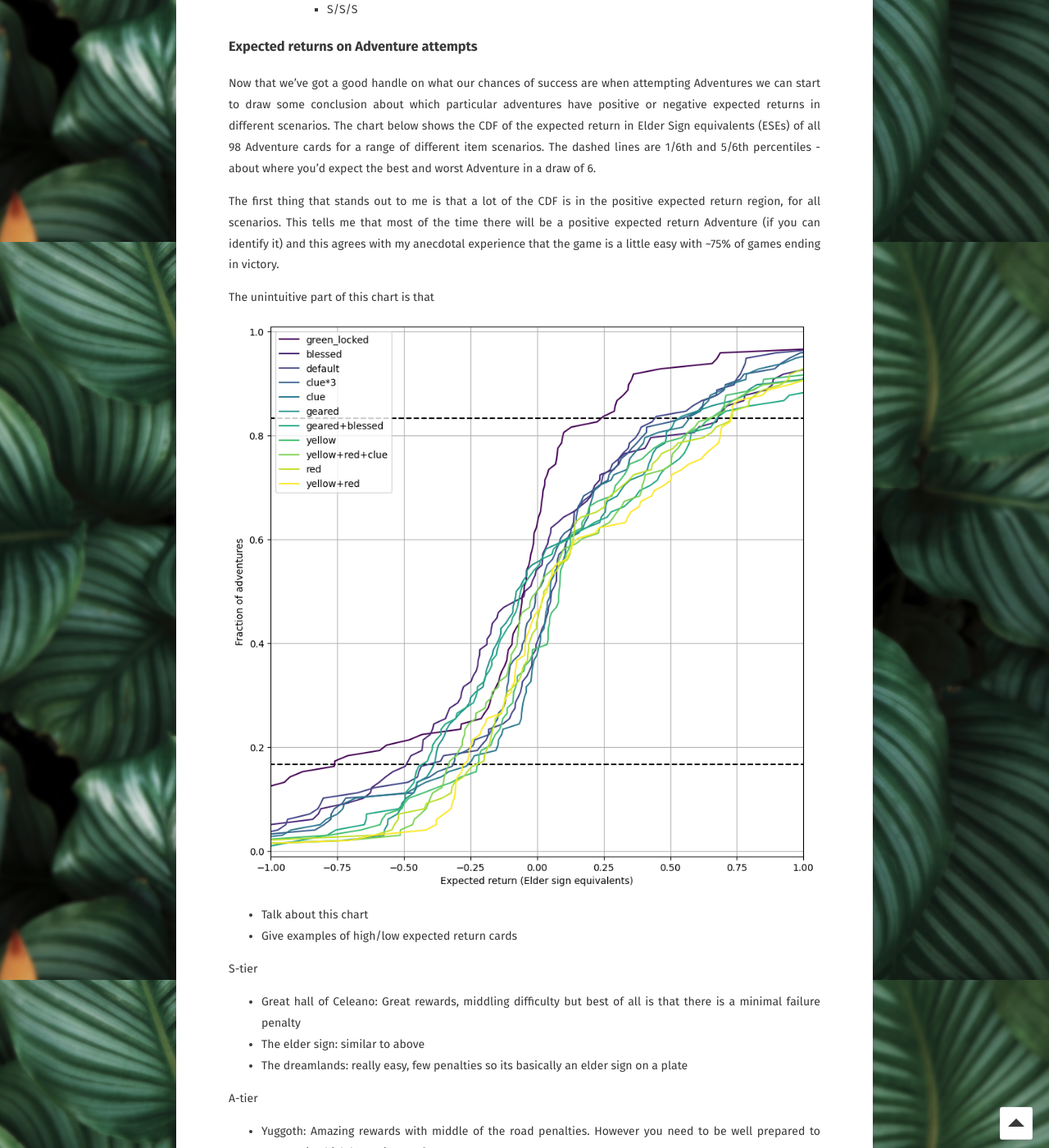
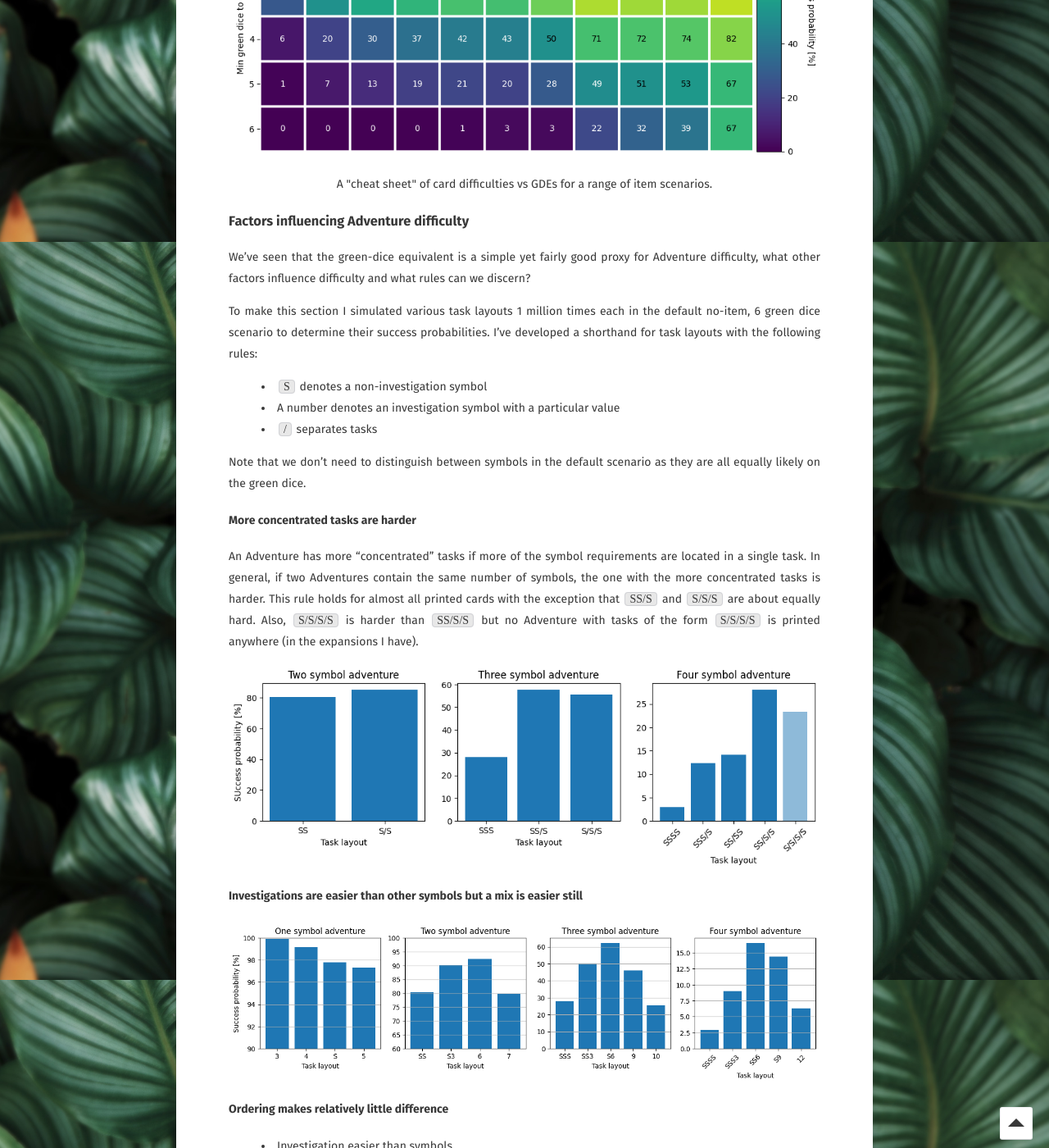
Before and after one commit to oscarknagg/oscarknagg.github.io, a Jekyll site: the page built from _posts/2021-04-02-elder-sign-monte-carlo.md, in a window 1280 px wide and 1400 px high, scrolled down 10505 px. Shown: the whole window at 82% size. Built offline with Jekyll 4.4.1, drawn with Linux system fonts in a browser that asks for light colours; some web fonts are replaced; some of the changed text lies outside the part shown.

Commit message:
Section on task concentration

````diff
--- a/_posts/2021-04-02-elder-sign-monte-carlo.md
+++ b/_posts/2021-04-02-elder-sign-monte-carlo.md
@@ -118,31 +118,31 @@ To help solidify this in your mind, here's an example of completing a task from
 If you're a programmer like me then it will help to see the algorithm for attempting an Adventure as pseudocode.
 
 <details>
-    <summary>Adventure attempt pseudocode.</summary>
+<summary>Adventure attempt pseudocode.</summary>
 
-    ```
-    def attempt_adventure(tasks, dice, clues)
-        while len(dice) > 0 and len(tasks) > 0:
-            dice_result: List[Symbol] = dice.roll()
-            matched_tasks: Dict[Task, Dice] = tasks.match(dice_result)
-            if len(matched_tasks) > 0:
-                completed_task, used_dice = select_task_to_complete(matched_tasks)
-                dice.remove(used_dice)
-                tasks.pop(completed_task)
-            else:
-                if clues > 0:
-                    # Clues let's
-                    clue_policy(dice)
-                    continue
+```
+def attempt_adventure(tasks, dice, clues)
+    while len(dice) > 0 and len(tasks) > 0:
+        dice_result: List[Symbol] = dice.roll()
+        matched_tasks: Dict[Task, Dice] = tasks.match(dice_result)
+        if len(matched_tasks) > 0:
+            completed_task, used_dice = select_task_to_complete(matched_tasks)
+            dice.remove(used_dice)
+            tasks.pop(completed_task)
+        else:
+            if clues > 0:
+                # Clues let's
+                clue_policy(dice)
+                continue
 
-                focus_policy(dice)
-                dice.pop()  # Remove one dice
+            focus_policy(dice)
+            dice.pop()  # Remove one dice
 
-            if len(tasks) == 0:
-                return SUCCESS
-            else:
-                return FAILURE
-    ```
+        if len(tasks) == 0:
+            return SUCCESS
+        else:
+            return FAILURE
+```
 
 </details>
 
@@ -309,22 +309,63 @@ mostly Investigation symbols which can be matched in multiple ways.
 
 <center>A "cheat sheet" of card difficulties vs GDEs for a range of item scenarios.</center>
 
-### Influencing factors
+### Factors influencing Adventure difficulty
 
-- Concentration of symbols
-    - Do some "theoretical" simulations on dummy tasks
-        - SS vs S/S
-        - SSS vs SS/S vs S/S/S
-        - SSSS vs SSS/S vs SS/SS vs SS/S/S
+We've seen that the green-dice equivalent is a simple yet fairly good proxy for Adventure difficulty,
+what other factors influence difficulty and what rules can we discern?
+
+To make this section I simulated various task layouts 1 million times each in the default no-item, 6 green dice scenario
+to determine their success probabilities.
+I've developed a shorthand for task layouts with the following rules:
+- `S` denotes a non-investigation symbol
+- A number denotes an investigation symbol with a particular value
+- `/` separates tasks
+
+Note that we don't need to distinguish between symbols in the default scenario as they are all equally likely on the
+green dice.
+#### More concentrated tasks are harder
+
+An Adventure has more "concentrated" tasks if more of the symbol requirements are located in a single task.
+In general, if two Adventures contain the same number of symbols, the one with the more concentrated tasks is harder.
+This rule holds for almost all printed cards with the exception that `SS/S` and `S/S/S` are about equally hard.
+Also, `S/S/S/S` is harder than `SS/S/S` but no Adventure with tasks of the form `S/S/S/S` is printed anywhere
+(in the expansions I have).
+
+![](https://raw.githubusercontent.com/oscarknagg/oscarknagg.github.io/master/assets/img/2021-04-02-elder-sign-monte-carlo/symbol-concentration.png)
+
+#### Investigations are easier than other symbols but a mix is easier still
+
+![](https://raw.githubusercontent.com/oscarknagg/oscarknagg.github.io/master/assets/img/2021-04-02-elder-sign-monte-carlo/symbols-vs-investigations.png)
+
+
+#### Ordering makes relatively little difference
 - Investigation easier than symbols
     - Result: Linear regression on symbols + investigation count to predict success proba weights 3.25:1
     - Simulations
+        - S vs 3 vs 4 vs 5
+            - (97.8% vs 99.9% vs 99.2% vs 97.3%)
         - SS vs S3 vs 6
+            - (80.4% vs 90.2% vs 92.4%)
+        - SSS vs SS3 vs S6 vs 9
+            - (28.1% vs 50.2% vs 62.1% vs 46.0%)
+        - SSSS vs SSS3 vs SS6 vs S9 vs 12
+            - (2.9% vs 9.0% vs 16.5% vs 14.4% vs 6.3%)
 - Ordered vs unordered
     - Unordered vs ordered for some representative tasks
+        - S/S
         - SS/SS
+            - Ordered: 14.1%, Unordered: 14.1%
         - SS/S
-        - S/S/S
+            - Ordered: 48.1%, Unordered: 57.6%
+        - S/SS
+            - Ordered: 49.0%, Unordered: 57.6%
+        - SSS/S
+        - S/SSS
+            - Ordered: 8.5%, Unordered: 12.4%
+        - S/S/SS
+            - Ordered: 18.5%
+        - SS/S/S
+            - Ordered: 18.2%
 
 ### Expected returns on Adventure attempts
 
@@ -338,12 +379,13 @@ The first thing that stands out to me is that a lot of the CDF is in the positiv
 This tells me that most of the time there will be a positive expected return Adventure (if you can identify it) and
 this agrees with my anecdotal experience that the game is a little easy with ~75% of games ending in victory.
 
-The unintuitive part of this chart is that
+The unintuitive part of this chart is that the scenarios with the most items do not always have the best expected returns
+due to the opportunity cost of spending those items.
+In fact, the scenario with arguably the best returns is spending items to get just the yellow and red dice.
+I think that I may have overestimated the opportunity costs in my value table
 
 ![](https://raw.githubusercontent.com/oscarknagg/oscarknagg.github.io/master/assets/img/2021-04-02-elder-sign-monte-carlo/expected-return-distribution.png)
 
-- Talk about this chart
-- Give examples of high/low expected return cards
 
 S-tier
 - Great hall of Celeano: Great rewards, middling difficulty but best of all is that there is a minimal failure penalty
````
Also changed, not shown: other parts of _posts/2021-04-02-elder-sign-monte-carlo.md (+1 -1 lines).
